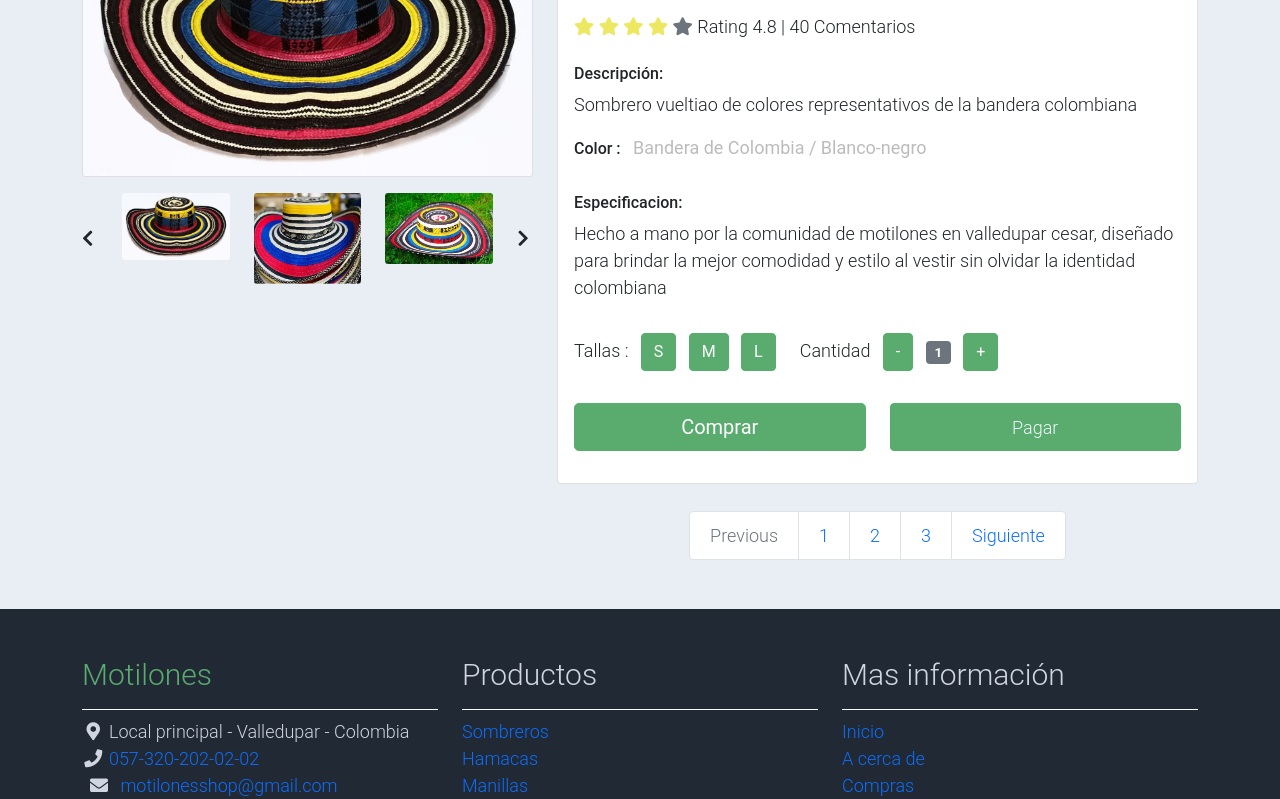
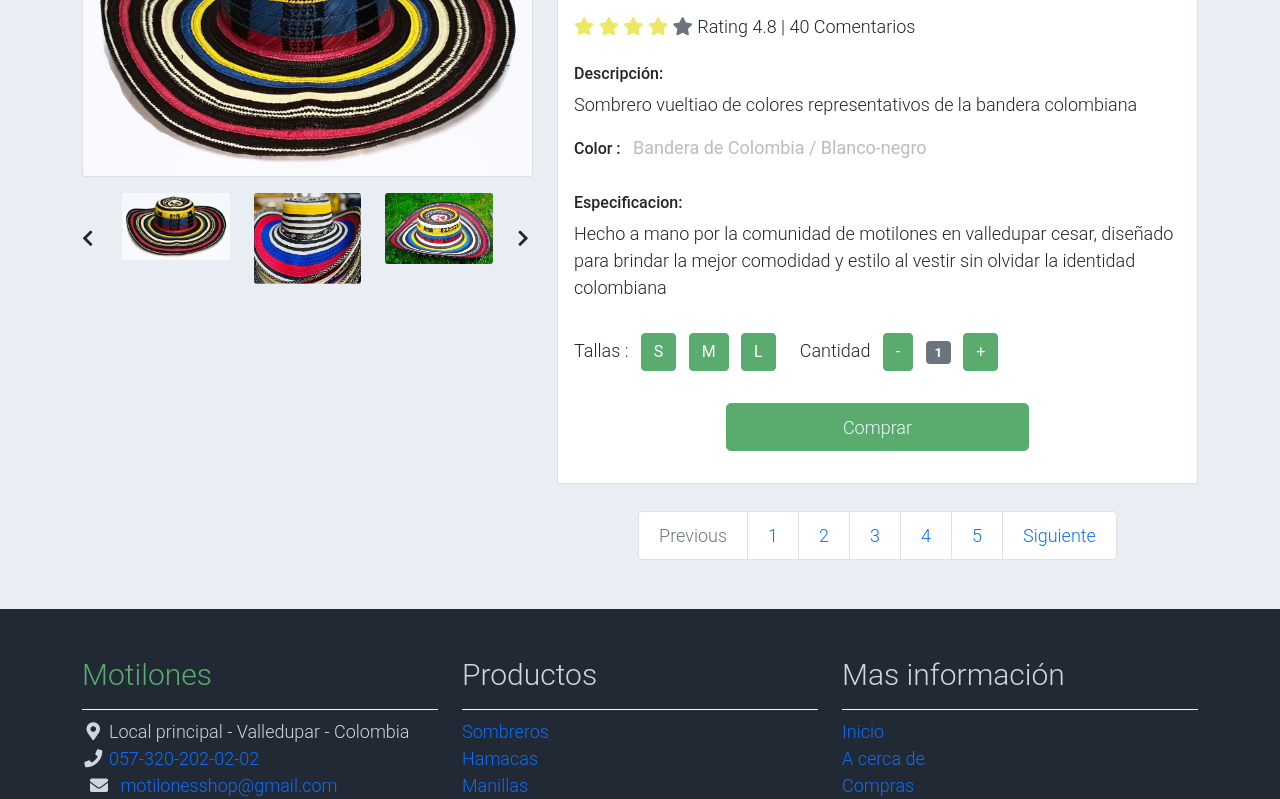
Before and after one commit to G4ru75/Reto-1, a plain HTML site: page productos.html in a window 1280 px wide. Shown: the part 286-1085 px from the top of the page. Drawn offline with Linux system fonts and the light colour scheme.

Commit message:
Version final de producos

```diff
--- a/productos.html
+++ b/productos.html
@@ -174,16 +174,13 @@
                                     </div>
                                 </div>
                                     <div class="row pb-3">
+                                        <center>
                                             <div class="col-lg-6 d-grid">
-                                        <button type="submit" class="btn btn-success btn-lg" name="submit" value="buy">Comprar</button>
-
-                                    </div>
-                                    <div class="col-lg-6 d-grid">
-                                        <button class="btn btn-success">
-                                            <a href="pago.html" target="target_blank" style="text-decoration: none; color: aliceblue;">Pagar</a>
+                                                <button type="submit" class="btn btn-success btn-lg" name="submit" value="buy">
+                                                    <a href="pago.html" style="text-decoration: none; color: aliceblue;">Comprar</a>
                                                 </button>
                                         </div>
-
+                                        </center>
                                     </div>
                             </form>
 
@@ -201,6 +198,8 @@
                       <li class="page-item"><a class="page-link" href="productos.html">1</a></li>
                       <li class="page-item"><a class="page-link" href="productos2.html">2</a></li>
                       <li class="page-item"><a class="page-link" href="productos3.html">3</a></li>
+                      <li class="page-item"><a class="page-link" href="productos4.html">4</a></li>
+                      <li class="page-item"><a class="page-link" href="productos5.html">5</a></li>
                       <li class="page-item">
                         <a class="page-link" href="productos2.html">Siguiente</a>
                       </li>
```
Lines whose indentation alone changed are shown as unchanged.
